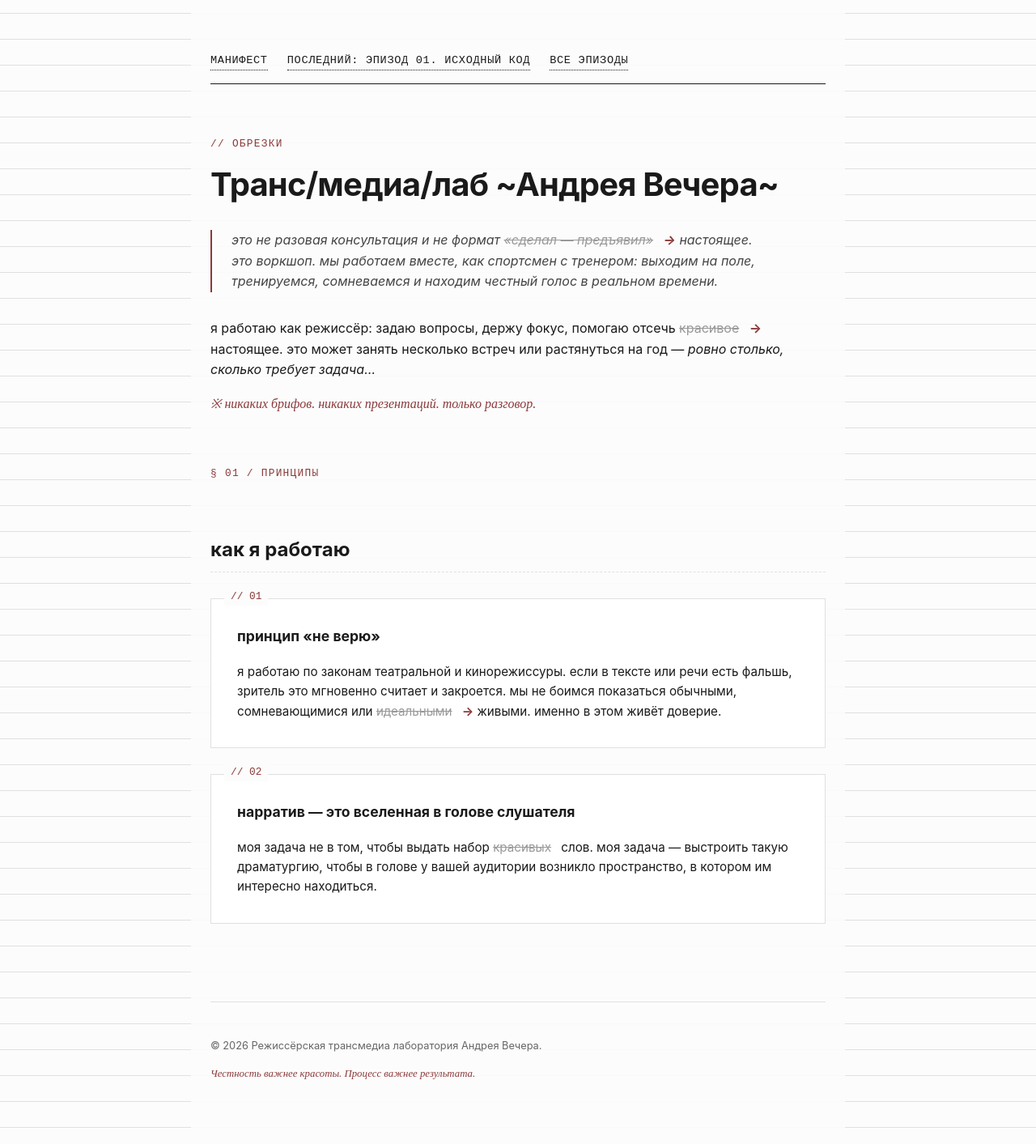
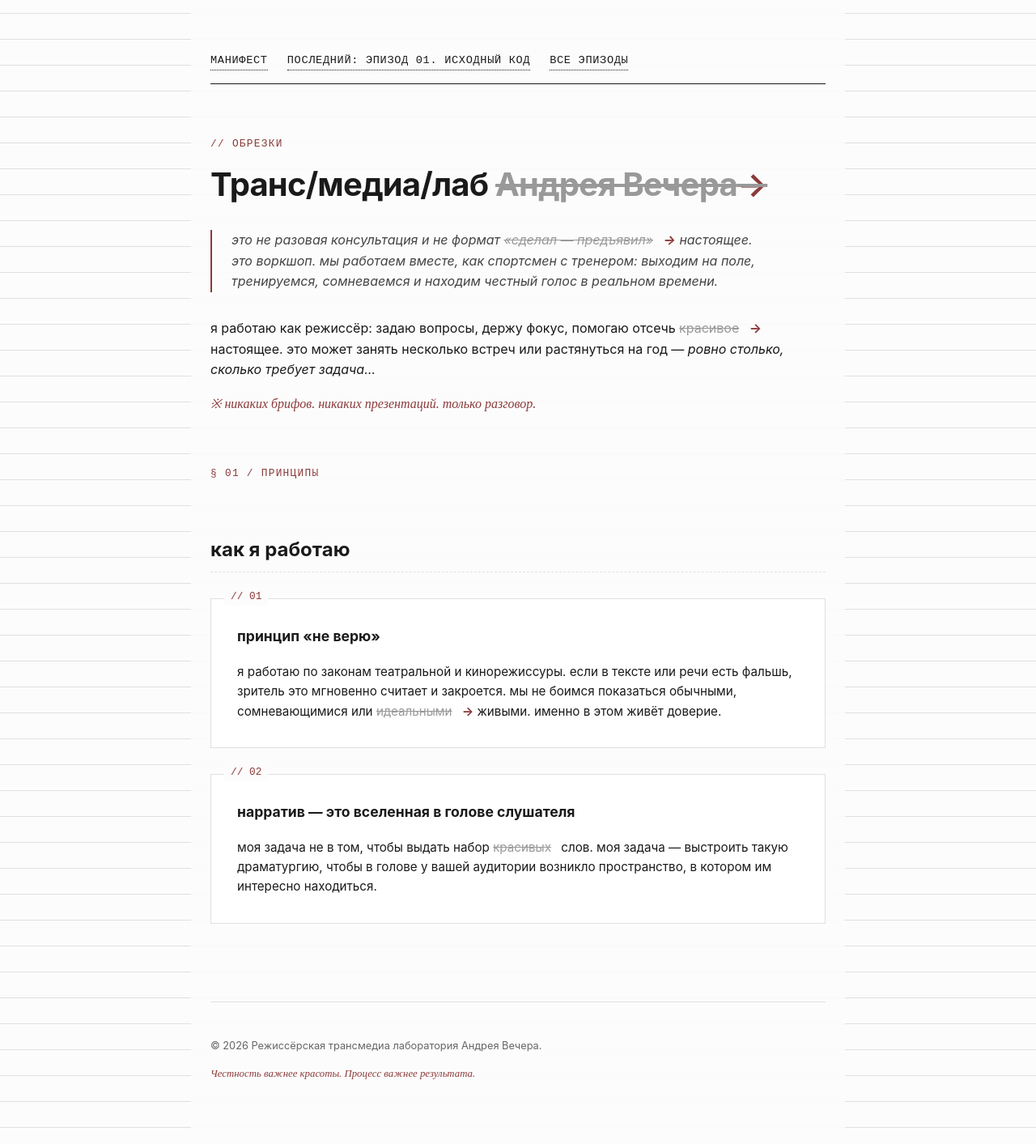
Before and after one commit to avecher/lab, a Jekyll site: the page built from index.md, in a window 1280 px wide. Shown: the whole page at 81% size. Built offline with Jekyll 4.4.1, drawn with Linux system fonts in a browser that asks for light colours.

Commit message:
Update index.md

```diff
--- a/index.md
+++ b/index.md
@@ -5,7 +5,7 @@ title: ОБРеЗКи
 
 <span class="meta-label">// ОБРеЗКи</span>
 
-# Транс/медиа/лаб ~Андрея Вечера~
+# Транс/медиа/лаб <span class="strikethrough">Андрея Вечера<span class="arrow-link">→</span>
 
 > это не разовая консультация и не формат <span class="strikethrough">«сделал — предъявил»</span> <span class="arrow-link">→</span> настоящее.<br>
 > это воркшоп. мы работаем вместе, как спортсмен с тренером: выходим на поле, тренируемся, сомневаемся и находим честный голос в реальном времени.
```
